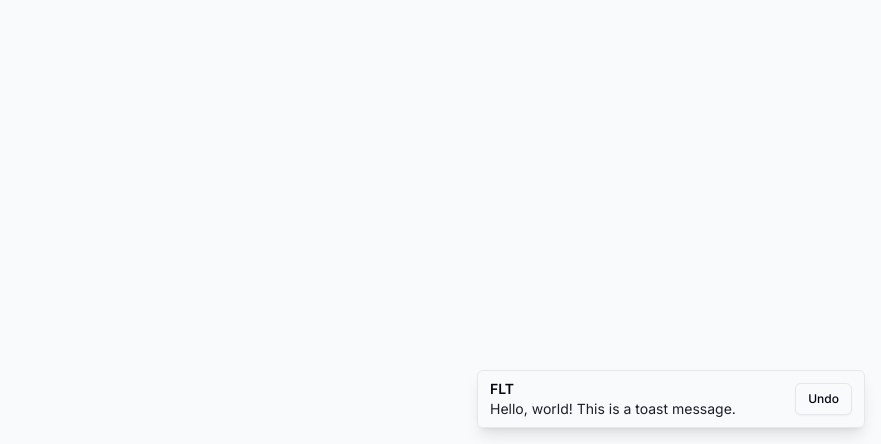
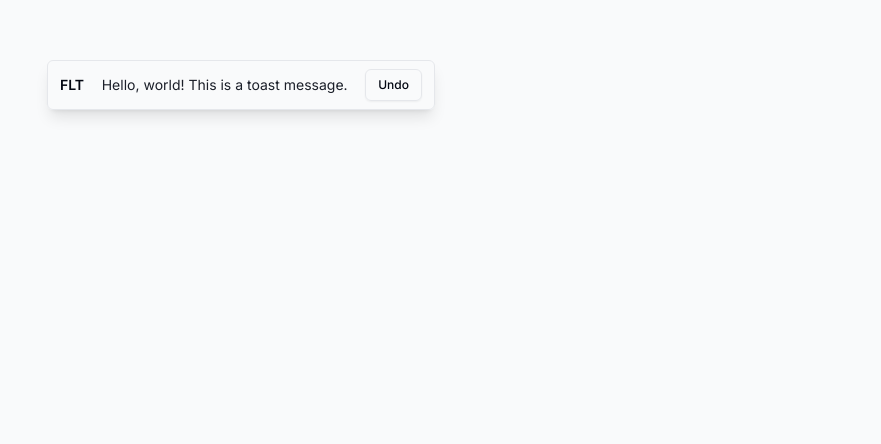
Before and after one commit to JcSilverX/flt-ui, a Next.js app: page / in a window 1280 px wide. Shown: the part 356-800 px from the top of the page, without its empty margins (399-1280 px from the left). Built offline with nearby package versions, Linux system fonts and the light colour scheme.

Commit message:
Working on Toast

```diff
--- a/src/app/page.tsx
+++ b/src/app/page.tsx
@@ -1,89 +1,38 @@
 "use client";
+
+import React from "react";
 
 import Button from "@/components/button/button";
 import Toast, {
   ToastAction,
-  ToastClose,
   ToastDescription,
-  ToastHeader,
   ToastTitle,
 } from "@/components/toast/toast";
-import { Cross2Icon, PersonIcon } from "@radix-ui/react-icons";
-import { Title } from "@radix-ui/react-toast";
-import React from "react";
-// import * as Toast from "@radix-ui/react-toast";
 
 export default function Home() {
-  const [isPressed, setIsPressed] = React.useState<boolean>(false);
+  const [isOpen, setIsOpen] = React.useState<boolean>(false);
 
   return (
     <main className="h-dvh grid gap-4 place-items-center">
-      {/* <Toast className="">
-        <ToastTitle className="flex flex-nowrap whitespace-nowrap items-center">
-          <PersonIcon className="me-2" />
-          FLT
-          <small className="!text-xs !font-normal !text-gray-700 ml-auto me-5">
-            20 seconds ago
-          </small>
-        </ToastTitle>
+      {/* <Button onClick={() => setIsOpen((prev) => !prev)} variant={"outline"}>
+        Open toast
+      </Button>
+
+      <Toast open={isOpen} onOpenChange={setIsOpen} viewportClassName="">
+        <ToastTitle>FLT</ToastTitle>
         <ToastDescription>
           Hello, world! This is a toast message.
         </ToastDescription>
-        <ToastAction className="ml-3 mb-2 last:m-0">Undo</ToastAction>
-        <ToastAction className="ml-3 mb-2">Undo</ToastAction>
-        <ToastClose />
-      </Toast> */}
-      {/*
-      <Toast>
-        <div className="grid gap-1">
-          <ToastTitle className="p-0 border-0">FLT</ToastTitle>
-          <ToastDescription className="p-0">
-            Hello, world! This is a toast message.
-          </ToastDescription>
-        </div>
-        <ToastAction>Undo</ToastAction>
-        <ToastClose className="opacity-1" />
+        <ToastAction onClick={() => setIsOpen(false)}>Undo</ToastAction>
       </Toast> */}
 
-      <Toast>
-        <div>
-          <ToastTitle>FLT</ToastTitle>
-          <ToastDescription>
-            Hello, world! This is a toast message.
-          </ToastDescription>
-        </div>
+      <Toast viewportClassName="top-1/2" position="bottom">
+        <ToastTitle>FLT</ToastTitle>
+        <ToastDescription>
+          Hello, world! This is a toast message.
+        </ToastDescription>
         <ToastAction>Undo</ToastAction>
       </Toast>
-
-      {/* <Toast className="relative w-[21.875rem] max-w-full pointer-events-auto bg-clip-padding border shadow-lg rounded">
-        <ToastDescription className="p-3">
-          Hello, world! This is a toast message.
-        </ToastDescription>
-
-        <ToastClose className="top-[.9rem]" />
-      </Toast>
-
-      <Toast className="relative w-[21.875rem] max-w-full pointer-events-auto bg-clip-padding border shadow-lg rounded">
-        <ToastTitle className="py-2 px-3 border-">FLT</ToastTitle>
-        <ToastDescription className="p-3 border-t">
-          Hello, world! This is a toast message.
-        </ToastDescription>
-
-        <ToastClose />
-      </Toast>
-
-      <Toast className="relative w-[21.875rem] max-w-full pointer-events-auto bg-clip-padding border shadow-lg rounded">
-        <div className="flex items-center py-2 px-3 border-b">
-          <PersonIcon className="me-2" />
-          <strong className="text-sm font-semibold [&+div]:text-sm mr-auto">
-            FLT
-          </strong>
-          <small className="text-xs text-gray-700 me-5">Just now</small>
-        </div>
-        <div className="p-3">Hello, world! This is a toast message.</div>
-
-        <ToastClose />
-      </Toast> */}
     </main>
   );
 }
--- /dev/null
+++ b/src/components/toast/stories/toast-example.tsx
@@ -0,0 +1,110 @@
+import Button from "@/components/button/button";
+import { PersonIcon, Cross2Icon } from "@radix-ui/react-icons";
+import React from "react";
+import Toast, {
+  ToastTitle,
+  ToastDescription,
+  ToastClose,
+  ToastAction,
+} from "../toast";
+
+export default function ToastExample() {
+  const [isOpen, setIsOpen] = React.useState<boolean>(false);
+
+  return (
+    <div>
+      {" "}
+      <Toast position="top-left">
+        <div>
+          <ToastTitle>FLT</ToastTitle>
+          <ToastDescription>
+            Hello, world! This is a toast message.
+          </ToastDescription>
+        </div>
+        <ToastClose />
+      </Toast>
+      <Toast position="top">
+        <ToastDescription>
+          Hello, world! This is a toast message.
+        </ToastDescription>
+        <ToastAction>Undo</ToastAction>
+      </Toast>
+      <Toast position="top-right">
+        <div>
+          <ToastTitle>FLT</ToastTitle>
+          <ToastDescription>
+            Hello, world! This is a toast message.
+          </ToastDescription>
+        </div>
+        <ToastClose />
+      </Toast>
+      <Toast position="bottom-left">
+        <div>
+          <ToastTitle>FLT</ToastTitle>
+          <ToastDescription>
+            Hello, world! This is a toast message.
+          </ToastDescription>
+        </div>
+        <ToastClose />
+      </Toast>
+      <Toast position="bottom">
+        <ToastDescription>
+          Hello, world! This is a toast message.
+        </ToastDescription>
+        <ToastClose />
+      </Toast>
+      <Toast position="bottom-right">
+        <div>
+          <ToastTitle>FLT</ToastTitle>
+          <ToastDescription>
+            Hello, world! This is a toast message.
+          </ToastDescription>
+        </div>
+        <ToastClose />
+      </Toast>
+      {/* CUSTOM */}
+      <Button variant={"outline"} size={"sm"} onClick={() => setIsOpen(true)}>
+        Open custom toast
+      </Button>
+      <Toast
+        open={isOpen}
+        onOpenChange={setIsOpen}
+        viewportClassName="top-1/2"
+        className="p-0"
+      >
+        <div className="w-full">
+          <div className="flex items-center py-2 px-3 border-b">
+            <PersonIcon className="me-2" />
+            <strong className="text-sm font-semibold [&+div]:text-sm me-auto">
+              FLT
+            </strong>
+            <small className="text-xs text-gray-700 me-4">Just now</small>
+            <button
+              onClick={() => setIsOpen(false)}
+              className="text-gray-900/50 hover:text-gray-900 transition-all"
+            >
+              <Cross2Icon height={16} width={16} />
+            </button>
+          </div>
+          <div className="text-sm opacity-90 p-3">
+            Hello, world! This is a toast message.
+          </div>
+        </div>
+      </Toast>
+      <Toast viewportClassName="top-1/2" position="bottom-left">
+        <ToastTitle>FLT</ToastTitle>
+        <ToastDescription>
+          Hello, world! This is a toast message.
+        </ToastDescription>
+        <ToastAction>Undo</ToastAction>
+      </Toast>
+      <Toast viewportClassName="top-1/4" position="bottom-left" className="">
+        <ToastTitle>FLT</ToastTitle>
+        <ToastDescription>
+          Hello, world! This is a toast message.
+        </ToastDescription>
+        <ToastAction>Undo</ToastAction>
+      </Toast>
+    </div>
+  );
+}
--- a/src/components/toast/toast.tsx
+++ b/src/components/toast/toast.tsx
@@ -1,52 +1,83 @@
 import ToastContext from "@/context/toast-context-provider";
-import React from "react";
+import React, { AriaAttributes, DOMAttributes } from "react";
 import Button, { ButtonProps } from "../button/button";
 import cn from "@/lib/utils/cn";
 import { Cross2Icon } from "@radix-ui/react-icons";
+import useControllableState from "@/lib/hooks/use-controllable-state";
+import useToastContext from "@/lib/hooks/use-toast-context";
 
 const ToastProvider = ToastContext.Provider;
 
-type TDirection = "up" | "down" | "left" | "right";
+export type TDirection = "up" | "down" | "left" | "right";
+export type TPosition =
+  | "top"
+  | "top-left"
+  | "top-right"
+  | "bottom"
+  | "bottom-left"
+  | "bottom-right";
 
-// type ToastProps = {
-//   label?: string;
-//   duration?: number;
-//   swipeDirection?: TDirection;
-//   swipeTreshold?: number;
-//   toastCount: number;
-//   onToastAdd: () => void;
-//   onToastRemove: () => void;
-//   isFocusedToastEscapeKeyDownRef: () => void;
-//   isClosePausedRef: () => void;
-// };
 type ToastProps = React.HTMLAttributes<HTMLLIElement> & {
   reference?: React.RefObject<HTMLLIElement>;
   label?: string;
   duration?: number;
   swipeDirection?: TDirection;
   swipeTreshold?: number;
+  toastCount?: number;
+  onToastAdd?: () => void;
+  onToastRemove?: () => void;
+  isFocusedToastEscapeKeyDownRef?: () => void;
+  isClosePausedRef?: () => void;
+  defaultOpen?: boolean;
+  open?: boolean;
+  onOpenChange?: React.Dispatch<React.SetStateAction<boolean>>;
+  position?: TPosition;
+  hotkey?: string[];
+  viewportClassName?: string | undefined;
 };
+
+// React.HTMLAttributes<T>.className?: string | undefined
 
 export default function Toast({
   label = "Notification",
   duration = 5000,
   swipeDirection = "right",
   swipeTreshold = 50,
+  defaultOpen,
+  open,
+  onOpenChange,
+  position = "bottom-right",
   className,
   ...props
 }: ToastProps) {
-  const { children, reference: ref } = props;
+  const { reference: ref, viewportClassName } = props;
 
   // state
+  const [isOpen = true, setIsOpen] = useControllableState({
+    prop: open,
+    onChange: onOpenChange as React.Dispatch<React.SetStateAction<boolean>>,
+    defaultProp: defaultOpen as boolean,
+  });
+  const toastViewportRef = React.useRef<HTMLOListElement>(null);
+  const side: TSide = getSide(position) === "bottom" ? "bottom" : "top";
 
   // derived state
 
   // event handlers / actions
 
   return (
-    <ToastProvider value={{}}>
+    <ToastProvider
+      value={{
+        isOpen,
+        setIsOpen,
+        position,
+        side,
+        toastViewportRef,
+      }}
+    >
       <div role="region" aria-label="Notifications F(8)" tabIndex={-1}>
-        <ToastViewPort>
+        <ToastViewport className={viewportClassName}>
+          {isOpen && (
             <li
               ref={ref}
               role="status"
@@ -60,32 +91,46 @@ export default function Toast({
               )}
               {...props}
             />
-        </ToastViewPort>
+          )}
+        </ToastViewport>
       </div>
     </ToastProvider>
   );
 }
 
-type ToastViewPortProps = React.HTMLAttributes<HTMLOListElement> & {};
+export type TSide = "top" | "bottom";
 
-export function ToastViewPort({ className, ...props }: ToastViewPortProps) {
+export const getSide = (placement: TPosition): TSide => {
+  return placement.split("-")[0] as TSide;
+};
+
+type ToastViewportProps = React.HTMLAttributes<HTMLOListElement> & {
+  reference?: React.RefObject<HTMLOListElement>;
+};
+
+export function ToastViewport({ className, ...props }: ToastViewportProps) {
+  const { reference: ref } = props;
+  const { toastViewportRef, position } = useToastContext();
+
   return (
     <ol
+      ref={ref ?? toastViewportRef}
       tabIndex={-1}
       className={cn(
-        "fixed z-[1090] w-full pointer-events-none p-4 sm:max-w-[26.25rem] | bottom-0 right-0",
+        "fixed z-[1090] w-full pointer-events-none p-4 sm:max-w-[26.25rem] duration-100 transition-transform ease-out",
         className,
-        {}
+        {
+          "top-0 right-1/2 translate-x-1/2": position === "top",
+          "top-0 right-0": position === "top-right",
+          "top-0 left-0": position === "top-left",
+          "bottom-0 right-1/2 translate-x-1/2": position === "bottom",
+          "bottom-0 right-0": position === "bottom-right",
+          "bottom-0 left-0": position === "bottom-left",
+        }
       )}
       {...props}
     />
   );
-}
-
-type ToastHeaderProps = React.HTMLAttributes<HTMLDivElement> & {};
-
-export function ToastHeader({ className, ...props }: ToastHeaderProps) {
-  return <div className={cn("", className, {})} {...props} />;
 }
 
 type ToastTitleProps = React.HTMLAttributes<HTMLDivElement> & {};
@@ -113,6 +158,12 @@ type ToastActionProps = ButtonProps & {};
 export function ToastAction({ className, ...props }: ToastActionProps) {
   const { reference: ref } = props;
 
+  // state
+
+  // derived state
+
+  // event handlers / actions
+
   return (
     <Button
       reference={ref}
@@ -128,10 +179,19 @@ type ToastCloseProps = ButtonProps & {};
 
 export function ToastClose({ className, ...props }: ToastCloseProps) {
   const { reference: ref } = props;
+  const { setIsOpen } = useToastContext();
+
+  // state
+
+  // derived state
+
+  // event handlers / actions
+  const handleClose = (): void => setIsOpen(false);
 
   return (
     <button
       ref={ref}
+      onClick={handleClose}
       className={cn(
         "absolute right-[.4rem] top-[.65rem] text-gray-900/50 hover:text-gray-900 transition-all",
         className,
--- a/src/context/toast-context-provider.tsx
+++ b/src/context/toast-context-provider.tsx
@@ -1,8 +1,15 @@
 "use client";
 
+import { TPosition, TSide } from "@/components/toast/toast";
 import { createContext } from "react";
 
-type TToastContext = {};
+type TToastContext = {
+  isOpen: boolean;
+  setIsOpen: React.Dispatch<React.SetStateAction<boolean>>;
+  position: TPosition;
+  side: TSide;
+  toastViewportRef: React.RefObject<HTMLOListElement>;
+};
 
 const ToastContext = createContext<TToastContext | null>(null);
 
--- /dev/null
+++ b/src/lib/hooks/use-toast-context.ts
@@ -0,0 +1,16 @@
+"use client";
+
+import ToastContext from "@/context/toast-context-provider";
+import { useContext } from "react";
+
+export default function useToastContext() {
+  const context = useContext(ToastContext);
+
+  if (!context) {
+    throw new Error(
+      "useToastContext must be used within a ToastContextProvider."
+    );
+  }
+
+  return context;
+}
```
Lines whose indentation alone changed are shown as unchanged.
